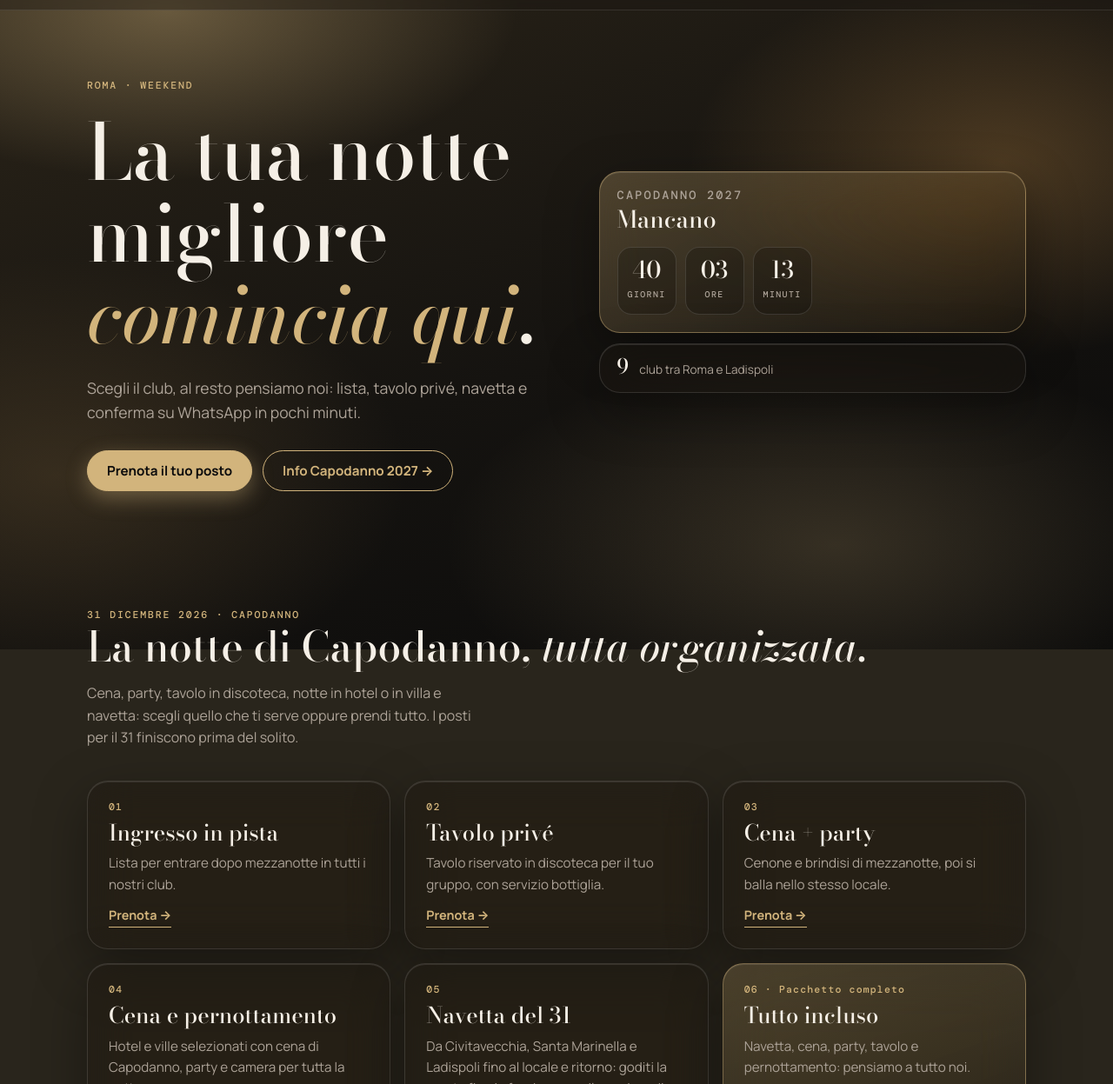
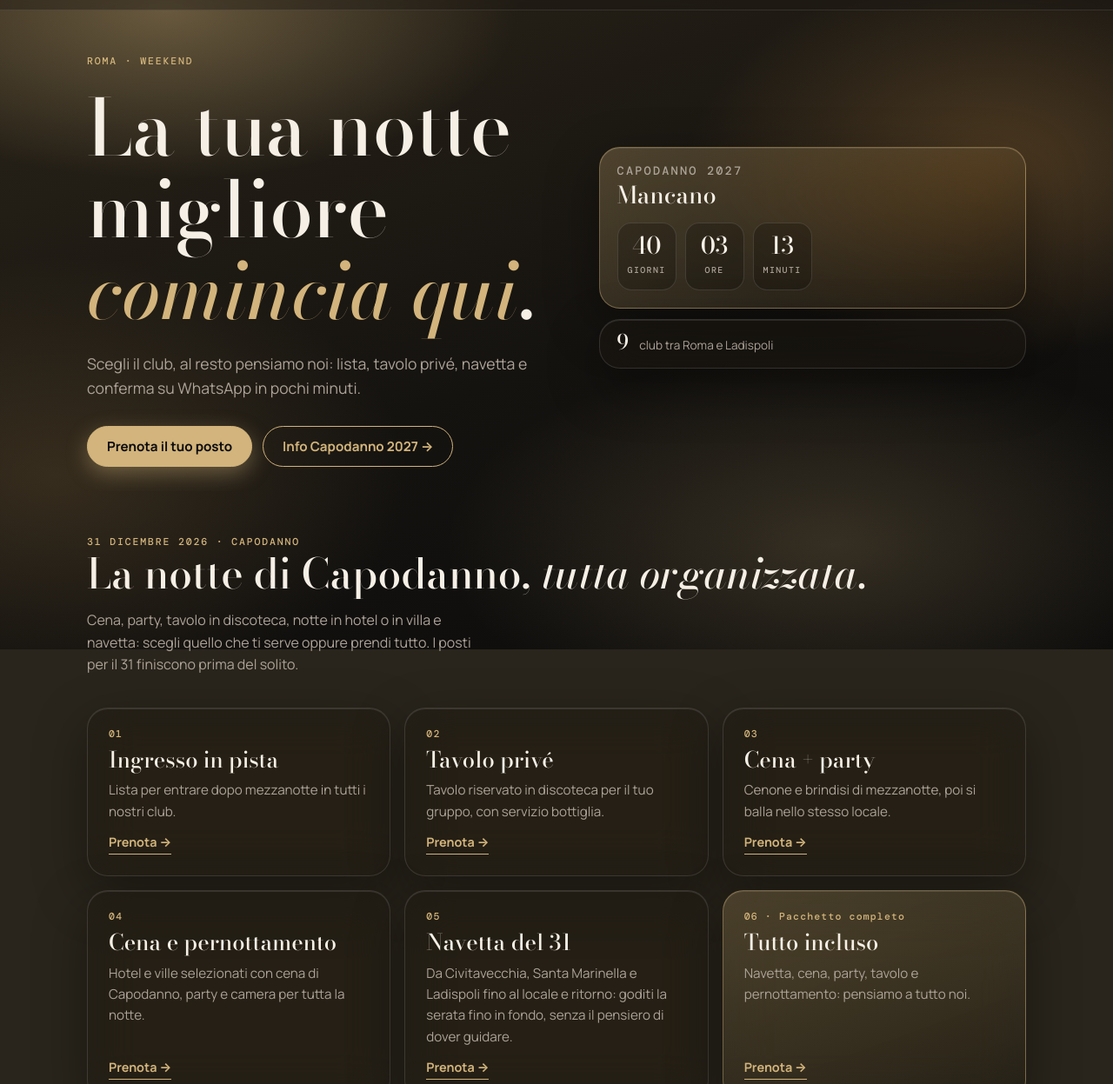
Before and after one commit to gasbarrigiordano-max/SITO-ELITE, a plain HTML site: page index.html in a window 1280 px wide. Shown: the part 53-1300 px from the top of the page at 87% size. Drawn offline with nearby package versions, Linux system fonts and the light colour scheme.

Commit message:
Tighten hero spacing on larger screens
Co-Authored-By: Claude Opus 5.5 <noreply@anthropic.com>
Claude-Session: https://claude.ai/code/session_018cPoRPKJdcSN1CFVabE9hw

```diff
--- a/index.html
+++ b/index.html
@@ -241,6 +241,9 @@ input,select,textarea{background-color:rgba(0,0,0,.28);border-color:rgba(255,255
 .tile .countdown{margin-top:10px}
 .tile .countdown div{background:rgba(0,0,0,.22);box-shadow:none;border-radius:16px;-webkit-backdrop-filter:none;backdrop-filter:none}
 @media (max-width:820px){.hero .wrap{grid-template-columns:1fr;gap:28px}}
+/* tighter hero: less space under the nav and before the New Year's Eve section */
+.hero{padding-block:44px 28px}
+#capodanno{padding-top:44px}
 /* phones: less empty space above the fold */
 @media (max-width:560px){.hero{padding-block:28px 36px}.hero .lead{margin-top:16px}.actions{margin-top:22px}section{padding-block:52px}}
 
```
